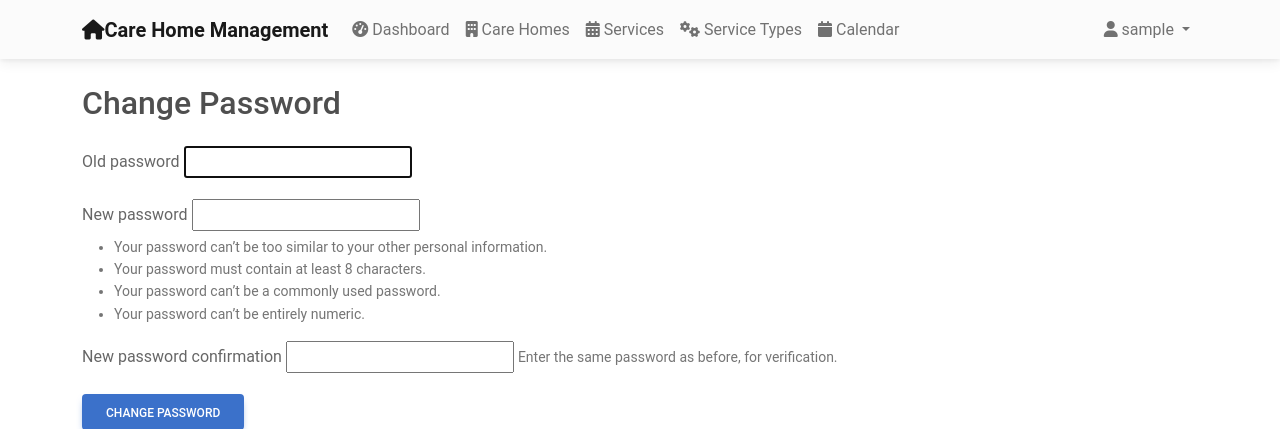
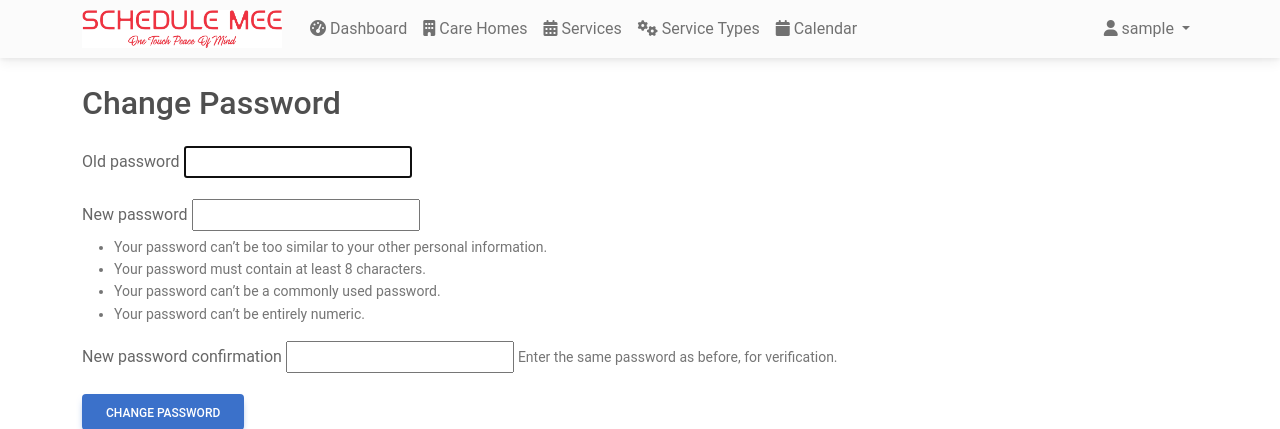
Before and after one commit to Sekinal/updated_scheduling_system, a Django app: page /accounts/password_change/ in a window 1280 px wide. Shown: the top 429 px of the page. Run offline with Django 5.2, Linux system fonts and the light colour scheme; the visitor is signed in with stand-in values (Sample User, id 1); some libraries are stand-ins or nearby versions.

Commit message:
Update base.html

```diff
--- a/aged_care_scheduling/templates/base.html
+++ b/aged_care_scheduling/templates/base.html
@@ -1,3 +1,4 @@
+{% load static %}
 <!DOCTYPE html>
 <html lang="en">
 <head>
@@ -13,12 +14,27 @@
     <!-- AOS for scroll animations -->
     <link href="https://unpkg.com/aos@2.3.1/dist/aos.css" rel="stylesheet">
     <!-- Custom CSS -->
+    <link href="{% static 'css/style.css' %}" rel="stylesheet">
     <style>
         body {
             padding-top: 60px;
         }
+        .navbar {
+            padding-top: 0.5rem;
+            padding-bottom: 0.5rem;
+        }
         .navbar-brand {
-            font-weight: bold;
+            display: flex;
+            align-items: center;
+            padding-top: 0;
+            padding-bottom: 0;
+        }
+        .navbar-logo {
+            height: 40px;
+            width: auto;
+            max-width: 200px;
+            object-fit: contain;
+            margin-right: 10px;
         }
         .footer {
             margin-top: 40px;
@@ -32,7 +48,7 @@
     <nav class="navbar navbar-expand-lg navbar-light bg-light fixed-top">
         <div class="container">
             <a class="navbar-brand" href="{% url 'dashboard' %}">
-                <i class="fas fa-home"></i> Care Home Management
+                <img src="{% static 'images/logo.png' %}" alt="Care Home Management Logo" class="navbar-logo">
             </a>
             <button class="navbar-toggler" type="button" data-bs-toggle="collapse" data-bs-target="#navbarNav" aria-controls="navbarNav" aria-expanded="false" aria-label="Toggle navigation">
                 <span class="navbar-toggler-icon"></span>
@@ -59,7 +75,6 @@
                             <i class="fas fa-cogs"></i> Service Types
                         </a>
                     </li>
-                    <!-- New Calendar Link -->
                     <li class="nav-item">
                         <a class="nav-link {% if request.resolver_match.url_name == 'service_calendar' %}active{% endif %}" href="{% url 'service_calendar' %}">
                             <i class="fas fa-calendar"></i> Calendar
@@ -128,6 +143,7 @@
         AOS.init();
     </script>
     <!-- Additional JavaScript -->
+    <script src="{% static 'js/main.js' %}"></script>
     {% block extra_js %}{% endblock %}
 </body>
 </html>
```
